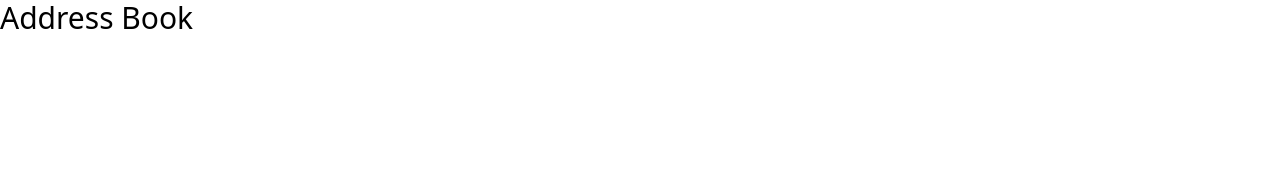
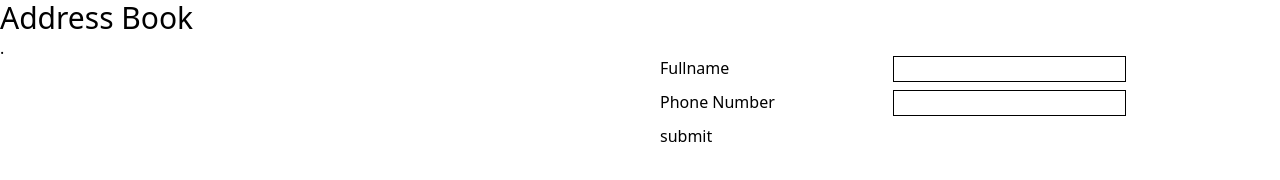
Before and after one commit to fildaprawita188-cmd/fildaprawita, a plain HTML site: page index.html in a window 1280 px wide. Drawn offline with nearby package versions, Linux system fonts and the light colour scheme.

Commit message:
Update index.html

```diff
--- a/index.html
+++ b/index.html
@@ -7,7 +7,65 @@
     <script src="https://cdn.jsdelivr.net/npm/@tailwindcss/browser@4"></script>
 </head>
 <body>
+    <main>
     <h1 class="text-3xl">Address Book</h1>
+
+    <div class="grid grid-cols-2">.
+     <form class="ms-5 mt-5 space-y-2" id="formContact">
+       <div class="grid grid-cols-2 w-fit">
+         <label for="fullName">Fullname</label>
+         <input
+           class="border"
+           type="text"
+           name="fullName"
+           id="fullName"
+           required
+          />
+       </div>
+
+       <div class="grid grid-cols-2 w-fit">
+         <label for="phone">Phone Number</label>
+         <input
+           class="border"
+           type="number"
+           name="phone"
+           id="phone"
+           required
+         />
+       </div>
+
+       <div class="grid grid-cols-2 w-fit">
+         <label for='email">Email</label>
+         <input
+             class="border"
+             type="email"
+             name="email"
+             id="email"
+             required
+         />
+       </div>
+
+       <div class="grid grid-cols-2 w-fit">
+         <label for="location">location</label>
+         <input
+           class="border"
+           type="text"
+           name="location"
+           id="location"
+           required
+         />
+       </div>
+         <button class='border bg-black text-white rounded-md px-3 py-1">
+         submit
+       </button>
+    </form>
+    <ul id="contact-list">
+      <!-- Contacts will be dynamically inserted here -->
+    </ul>
+   </div>
+  </main>
+
+
     <script src="script.js"></script>
 </body>
 </html>
```
